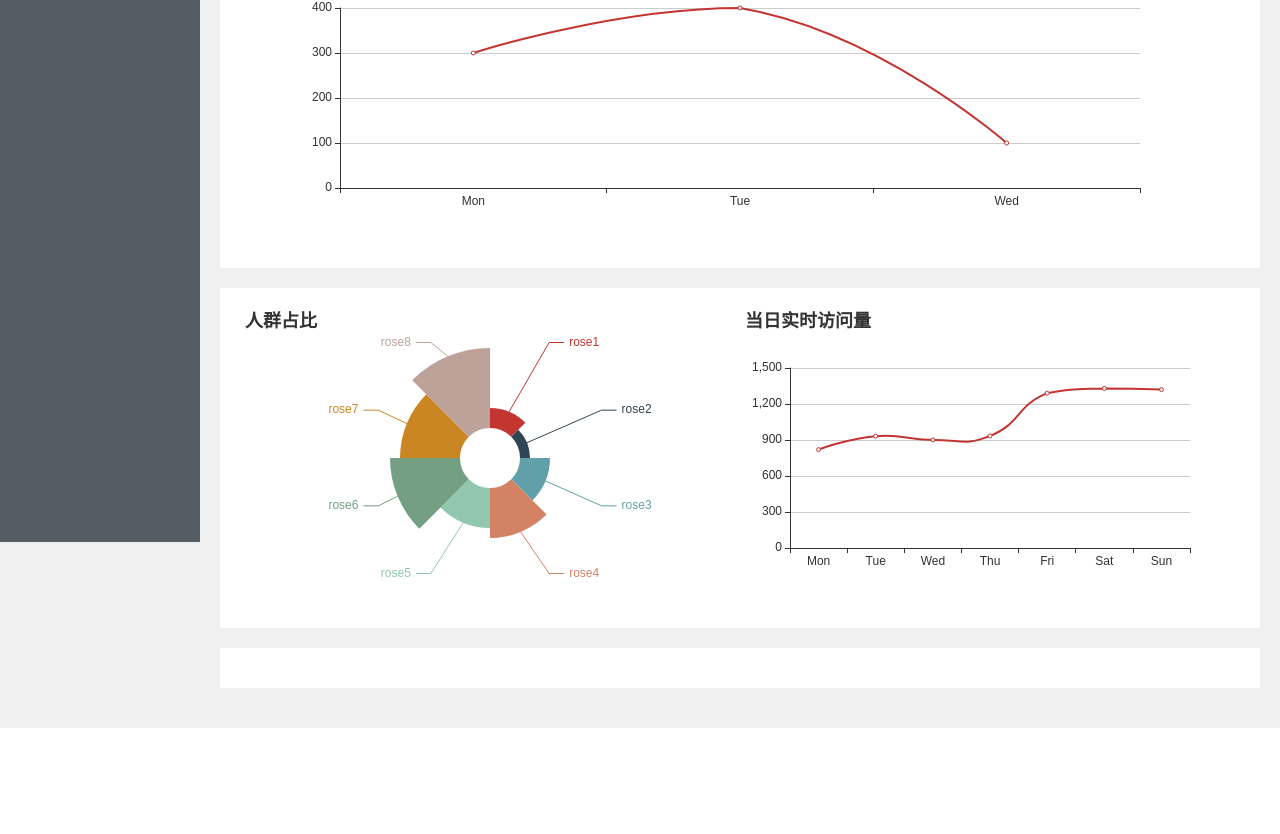
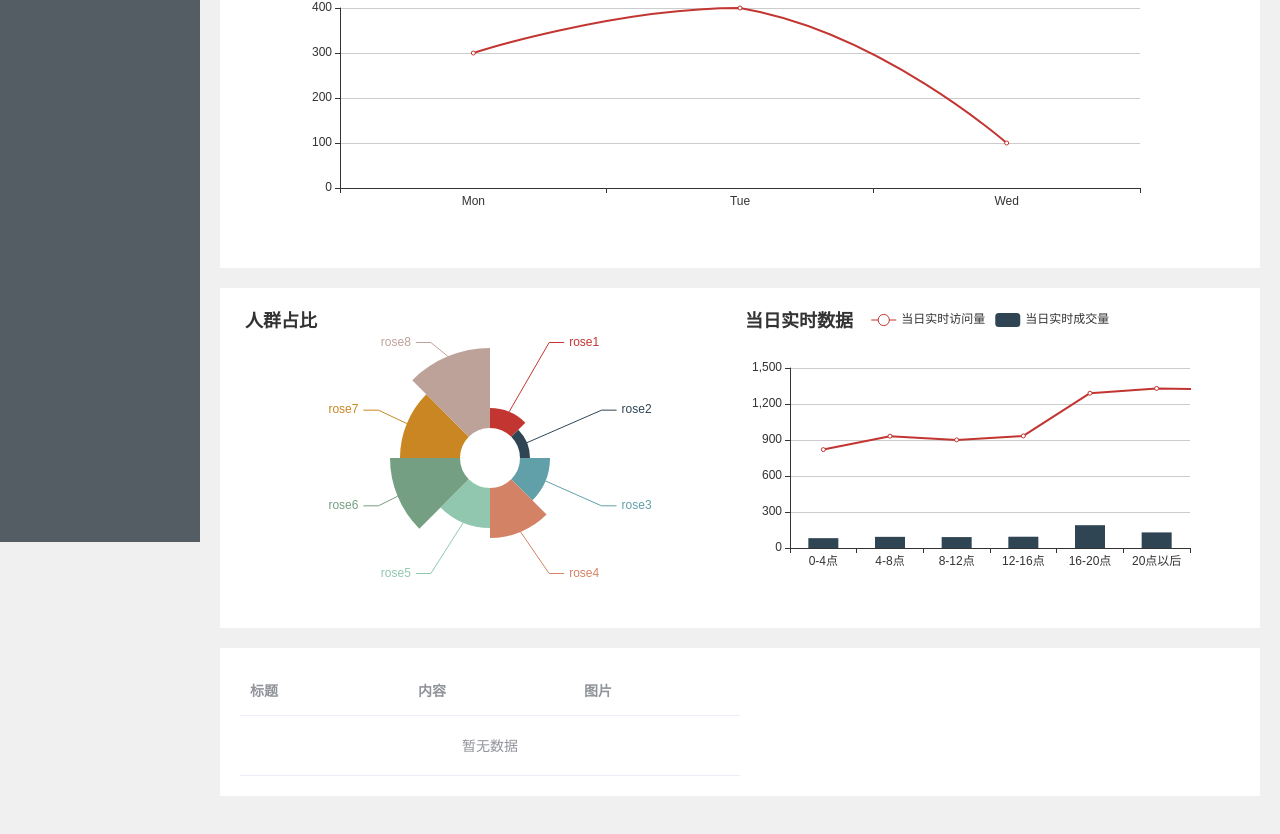
Before and after one commit to BadMooncc/vue-admin-ts, a Vue app: page /#/dashboard in a window 1280 px wide. Shown: the part 258-1092 px from the top of the page. Before the commit the page ends 986 px from the top, so only its background shows below. Built offline with nearby package versions, Linux system fonts and the light colour scheme; the HTML template or start-up script is replaced by a standard one.

Commit message:
增加commontable

```diff
--- /dev/null
+++ b/src/components/common/commonTable.vue
@@ -0,0 +1,34 @@
+<template>
+  <div class="common-table">
+    <el-table style="width: 100%">
+      <el-table-column
+        v-for="(item, index) in header"
+        :key="index"
+        :prop="item.prop"
+        :label="item.label"
+        :width="item.width || ''">
+      </el-table-column>
+    </el-table>
+  </div>
+</template>
+<script lang="ts">
+import { Component, Prop, Vue } from 'vue-property-decorator';
+interface tableHeader {
+  [index:number]:object;
+}
+interface list {
+  [index:number]:object;
+}
+@Component({
+  name: "commonTable"
+})
+export default class commonTable extends Vue {
+  @Prop() private header!: tableHeader;
+  @Prop({
+    default: () => []
+  }) private list?:list;
+  created():void{
+    console.log(this.header, '45')
+  }
+}
+</script>
--- a/src/components/slideNav/item.vue
+++ b/src/components/slideNav/item.vue
@@ -32,7 +32,7 @@ export default class Item extends Vue {
   @Prop() private list!: number;
 
   created():void{
-    console.log(this.list)
+    console.log(this.list, '23')
   }
 }
 </script>
--- a/src/views/dashboard/index.vue
+++ b/src/views/dashboard/index.vue
@@ -41,16 +41,23 @@
       </el-col>
     </el-row>
     <el-row class="section">
+      <el-col :span="12">
+        <common-table :header="tableHeader"></common-table>
+      </el-col>
+      <el-col :span="12">
 
+      </el-col>
     </el-row>
   </div>
 </template>
 <script lang="ts">
 import { Component, Prop, Vue } from "vue-property-decorator";
 import echart from "@/components/common/chart.vue";
+import commonTable from "@/components/common/commonTable.vue";
 @Component({
   components: {
-    echart
+    echart,
+    commonTable
   }
 })
 export default class About extends Vue {
@@ -58,6 +65,19 @@ export default class About extends Vue {
   $refs!: {
     phase: echart;
   };
+  private tableHeader = [
+    {prop: 'title', label: '标题'},
+    {prop: 'content', label: '内容'},
+    {
+      prop: 'img',
+      label: '图片',
+      // render (h:any, params:any) {
+      //     return (
+      //         <img style="width:80px;height:80px;" src={params.row.image_url} />
+      //     )
+      // }
+  },
+  ]
   private phaseActive = "week";
   private phaseAll = {
     week: [300, 400, 100],
@@ -94,25 +114,40 @@ export default class About extends Vue {
       ]
     }
   };
+  // 当日实时数据
   public config2 = {
     width: "100%",
     height: "300px",
     options: {
-      tooltip: {},
-      title: { text: "当日实时访问量" },
+      tooltip: {
+        axisPointer: {
+          type: 'cross'
+        }
+      },
+      legend: {
+        data: ['当日实时访问量', '当日实时成交量']
+      },
+      title: { text: "当日实时数据" },
       xAxis: {
         type: "category",
-        data: ["Mon", "Tue", "Wed", "Thu", "Fri", "Sat", "Sun"]
+        data: ["0-4点", "4-8点", "8-12点", "12-16点", "16-20点", "20点以后"]
       },
       yAxis: {
         type: "value"
       },
       series: [
         {
-          data: [820, 932, 901, 934, 1290, 1330, 1320],
-          type: "line",
+            name:'当日实时访问量',
+            type:'line',
+            data:[820, 932, 901, 934, 1290, 1330, 1320]
+        },
+        {
+          name: '当日实时成交量',
+          barWidth: '30px',
+          data: [82, 93, 91, 94, 190, 130, 320],
+          type: "bar",
           smooth: true
-        }
+        },
       ]
     }
   };
@@ -152,7 +187,9 @@ export default class About extends Vue {
     console.log(this.phaseData);
     console.log(this.$refs.phase.afreshDraw(data), "this.$refs.phase");
   }
-  mounted() {}
+  created():void {
+    console.log(123)
+  }
 }
 </script>
 <style lang="scss" scoped>
```
